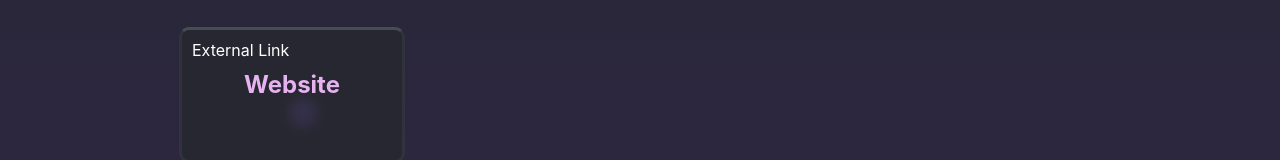
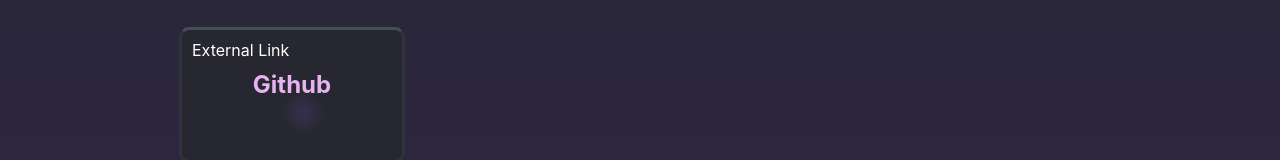
Before and after one commit to Melissa-Gibney/Melissa-Gibney-Portfolio-Website, a React (Vite) app in the folder portfolio-website/: page /projects/character-creator in a window 1280 px wide. Shown: the part 334-494 px from the top of the page. Built offline with nearby package versions, Linux system fonts and the light colour scheme.

Commit message:
Added Github link to Character Creator page

```diff
--- a/portfolio-website/src/Pages/Project_Pages/Character_Creator.tsx
+++ b/portfolio-website/src/Pages/Project_Pages/Character_Creator.tsx
@@ -44,7 +44,7 @@ function CharacterCreator() {
                         </h2>
                     </InfoCard>
                     <InfoCard title="External Link">
-                        <Link style={{width: "100%", textAlign: "center", fontSize: "24px"}} to=""><b>Website</b></Link>
+                        <Link style={{width: "100%", textAlign: "center", fontSize: "24px"}} to="https://github.com/Melissa-Gibney/Character-Creator"><b>Github</b></Link>
                     </InfoCard>
                 </List>
                 <div className='Section'>
```
